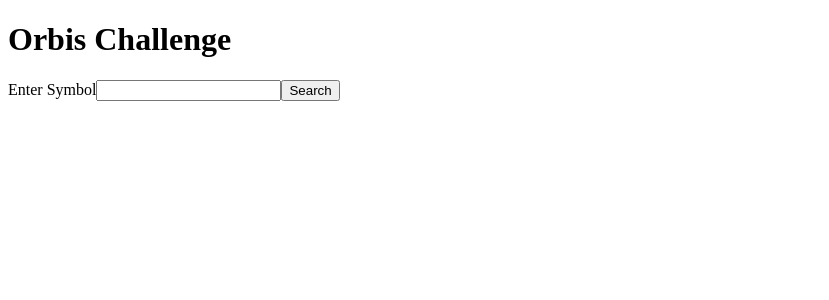
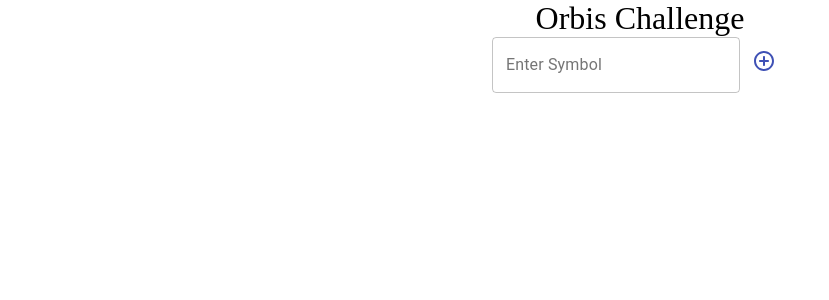
Before and after one commit to chrispiccaro18/orbis-challenge-fe, a React app: page / in a window 1280 px wide. Shown: the top 300 px of the page, without its empty margins (0-829 px from the left). Built offline with nearby package versions, Linux system fonts and the light colour scheme.

Commit message:
a little styling

```diff
--- a/package.json
+++ b/package.json
@@ -25,8 +25,11 @@
   "author": "",
   "license": "ISC",
   "dependencies": {
+    "@material-ui/core": "^4.9.11",
+    "@material-ui/icons": "^4.9.1",
     "react": "^16.13.1",
-    "react-dom": "^16.13.1"
+    "react-dom": "^16.13.1",
+    "styled-components": "^5.1.0"
   },
   "devDependencies": {
     "@babel/core": "^7.9.0",
--- a/src/components/App.js
+++ b/src/components/App.js
@@ -1,4 +1,5 @@
 import React from 'react';
+import '../reset.css';
 import StockTwits from './StockTwits/StockTwits';
 
 export default function App() {
--- a/src/components/StockTwits/StockTwits.js
+++ b/src/components/StockTwits/StockTwits.js
@@ -2,9 +2,13 @@ import React, { useState } from 'react';
 // import PropTypes from 'prop-types';
 import { get } from '../../services/request';
 import Tweets from '../Tweets/Tweets';
+import SymbolInput from '../SymbolInput/SymbolInput';
+import CenteredDiv from './StyledStockTwits';
+import { IconButton } from '@material-ui/core';
+import AddCircleOutlineRoundedIcon from '@material-ui/icons/AddCircleOutlineRounded';
 
 const StockTwits = () => {
-  const [symbol, setSymbol] = useState(null);
+  const [symbol, setSymbol] = useState('');
   const [isLoading, setIsLoading] = useState(false);
   const [tweets, setTweets] = useState(null);
 
@@ -25,20 +29,19 @@ const StockTwits = () => {
   };
 
   return (
-    <>
+    <CenteredDiv>
       <h1>Orbis Challenge</h1>
-      <form onSubmit={handleSubmit}>
-        <label>
-          {'Enter Symbol'}
-          <input value={symbol} onChange={handleChange} />
-        </label>
-        <button>Search</button>
+      <form onSubmit={handleSubmit} autoComplete='off'>
+        <SymbolInput handleChange={handleChange} symbol={symbol} />
+        <IconButton type='submit' aria-label='add'>
+          <AddCircleOutlineRoundedIcon color='primary' />
+        </IconButton>
       </form>
       {tweets &&
         <Tweets tweets={tweets} />
       }
       {isLoading && <h2>Loading</h2>}
-    </>
+    </CenteredDiv>
   );
 };
 
--- /dev/null
+++ b/src/components/StockTwits/StyledStockTwits.js
@@ -0,0 +1,7 @@
+import styled from 'styled-components';
+
+export default styled.div`
+display: flex;
+flex-direction: column;
+align-items: center;
+`;
--- /dev/null
+++ b/src/components/SymbolInput/SymbolInput.js
@@ -0,0 +1,22 @@
+import React from 'react';
+import PropTypes from 'prop-types';
+// import { StyledInput } from './StyledInput';
+import { TextField } from '@material-ui/core';
+
+const SymbolInput = ({ handleChange, symbol }) => {
+  return (
+    <TextField
+      type='search'
+      label="Enter Symbol"
+      variant="outlined"
+      value={symbol} onChange={handleChange}
+    />
+  );
+};
+
+SymbolInput.propTypes = {
+  handleChange: PropTypes.func.isRequired,
+  symbol: PropTypes.string,
+};
+
+export default SymbolInput;
--- a/src/components/Tweet/Tweet.js
+++ b/src/components/Tweet/Tweet.js
@@ -1,5 +1,12 @@
 import React from 'react';
 import PropTypes from 'prop-types';
+import {
+  Card,
+  CardHeader,
+  Avatar,
+  CardContent,
+  Typography,
+} from '@material-ui/core';
 
 const Tweet = ({ tweet }) => {
   const {
@@ -9,23 +16,37 @@ const Tweet = ({ tweet }) => {
 
   const {
     username,
+    avatar_url,
   } = user;
 
   return (
     <li>
-      <h2>{username}</h2>
-      <p>{body}</p>
+      <Card variant='outlined'>
+        <CardHeader
+          avatar={
+            <Avatar
+              alt={`${username} avatar`}
+              src={avatar_url} />
+          }
+          title={username}
+        />
+        <CardContent>
+          <Typography>
+            {body}
+          </Typography>
+        </CardContent>
+      </Card>
     </li>
   );
 };
 
 Tweet.propTypes = {
-  tweet: PropTypes.objectOf({
-    id: PropTypes.string.isRequired,
+  tweet: PropTypes.shape({
+    id: PropTypes.number.isRequired,
     body: PropTypes.string.isRequired,
     created_at: PropTypes.string.isRequired,
-    user: PropTypes.objectOf({
-      id: PropTypes.string.isRequired,
+    user: PropTypes.shape({
+      id: PropTypes.number.isRequired,
       username: PropTypes.string.isRequired,
       avatar_url: PropTypes.string.isRequired,
       like_count: PropTypes.number.isRequired,
--- /dev/null
+++ b/src/reset.css
@@ -0,0 +1,23 @@
+html {
+  box-sizing: border-box;
+  font-size: 16px;
+}
+
+*, *:before, *:after {
+  box-sizing: inherit;
+}
+
+body, h1, h2, h3, h4, h5, h6, p, ol, ul {
+  margin: 0;
+  padding: 0;
+  font-weight: normal;
+}
+
+ol, ul {
+  list-style: none;
+}
+
+img {
+  max-width: 100%;
+  height: auto;
+}
```
Also changed, not shown: src/components/Tweets/Tweets.js (+6 -4 lines), 1 other file (tests, documents, lock files or other folders).
